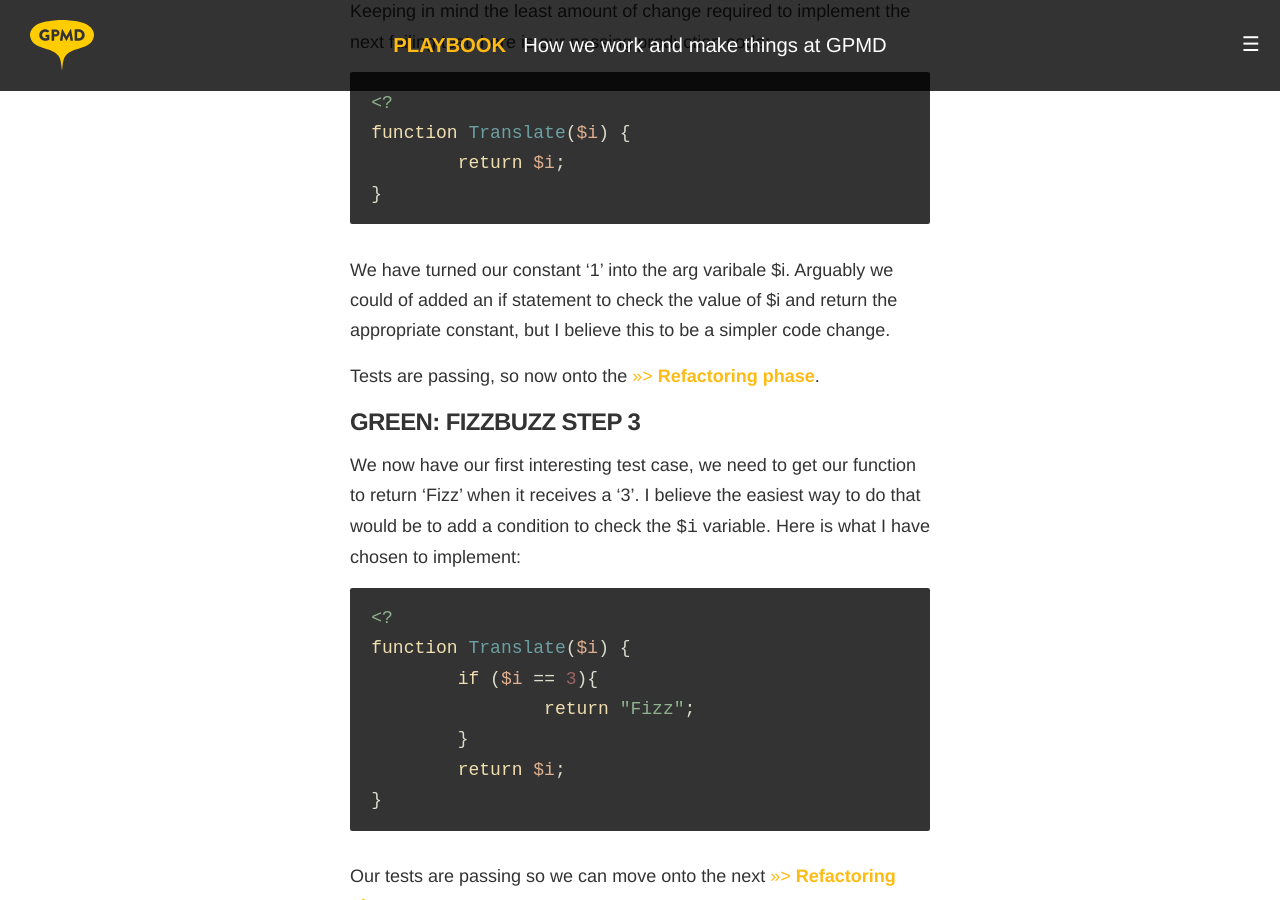
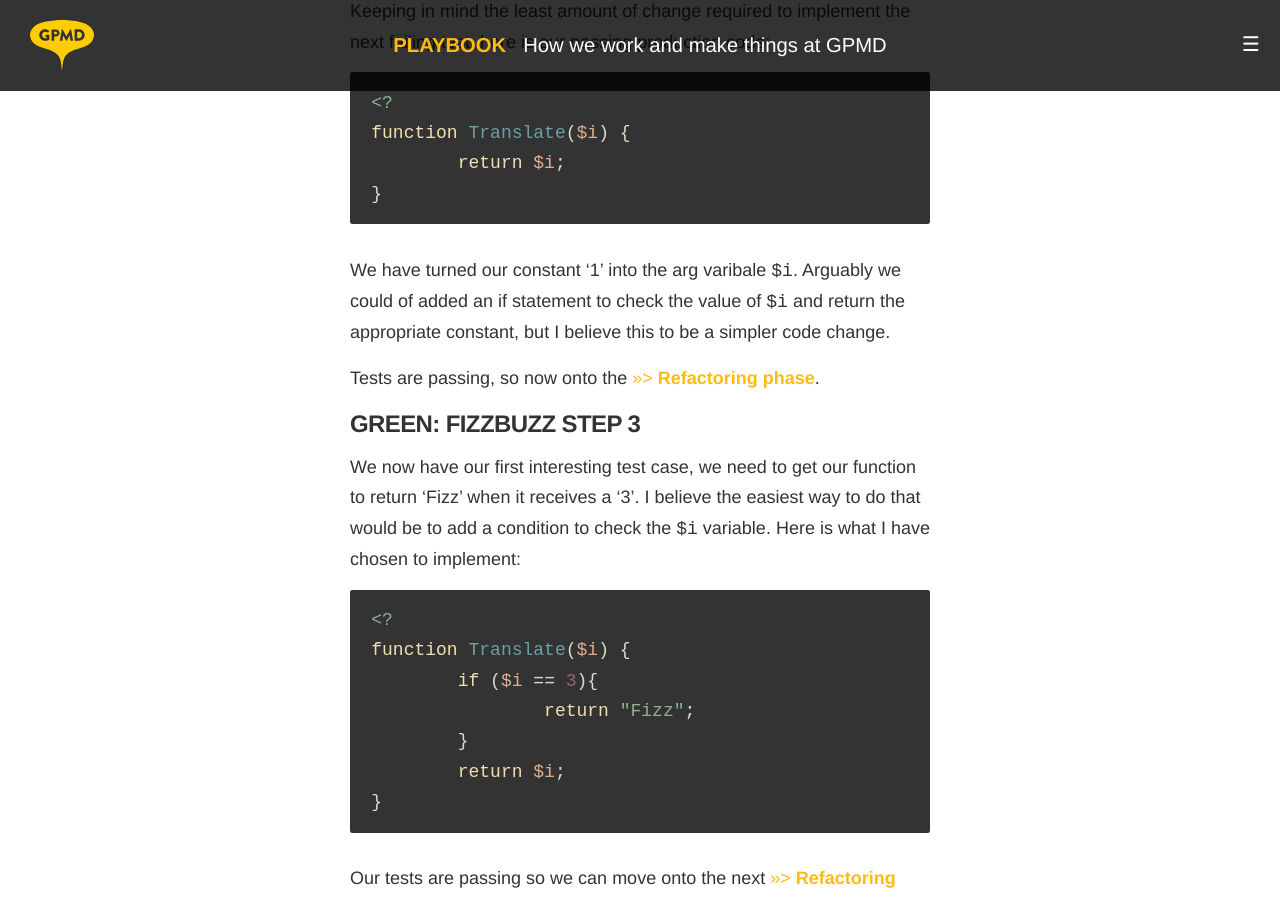
Before and after one commit to gpmd/playbook, a Jekyll site: the page built from _posts/pages/2014-03-18-test-driven-development-tdd.md, in a window 1280 px wide and 900 px high, scrolled down 8777 px. Built offline with Jekyll 4.4.1, drawn with Linux system fonts in a browser that asks for light colours; nearby versions of some CDN libraries; Markdown is read by kramdown in place of the engine named in the settings.

Commit message:
Adjusted styling for consitent  reference

````diff
--- a/_posts/pages/2014-03-18-test-driven-development-tdd.md
+++ b/_posts/pages/2014-03-18-test-driven-development-tdd.md
@@ -222,7 +222,7 @@ function Translate($i) {
 }
 ```
 
-We have turned our constant '1' into the arg varibale $i. Arguably we could of added an if statement to check the value of $i and return the appropriate constant, but I believe this to be a simpler code change.
+We have turned our constant '1' into the arg varibale `$i`. Arguably we could of added an if statement to check the value of `$i` and return the appropriate constant, but I believe this to be a simpler code change.
 
 Tests are passing, so now onto the [>>> **Refactoring phase**](#fizzbuzz-refactor-2).
 
````
